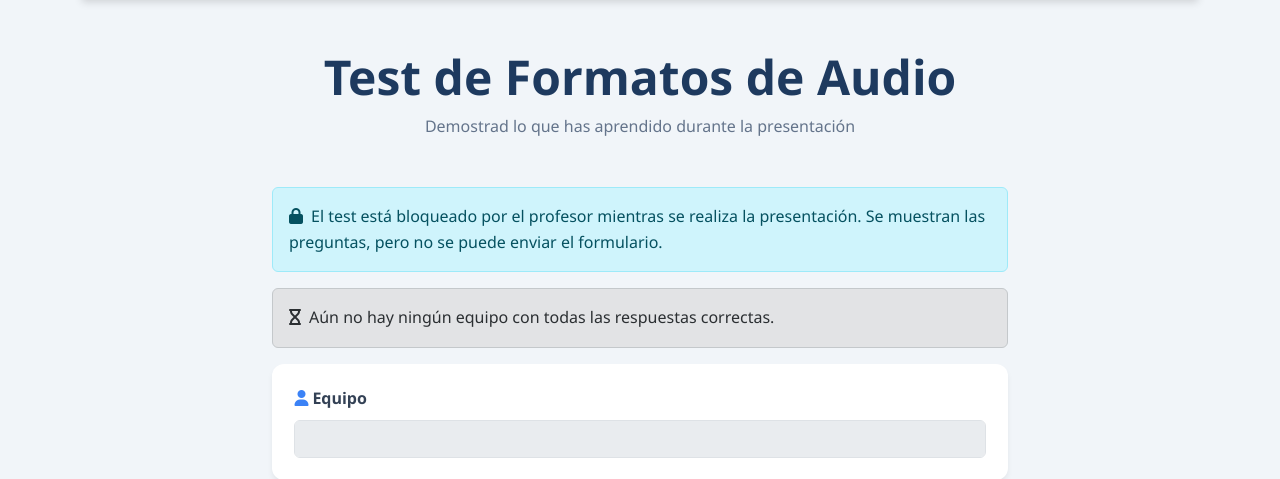
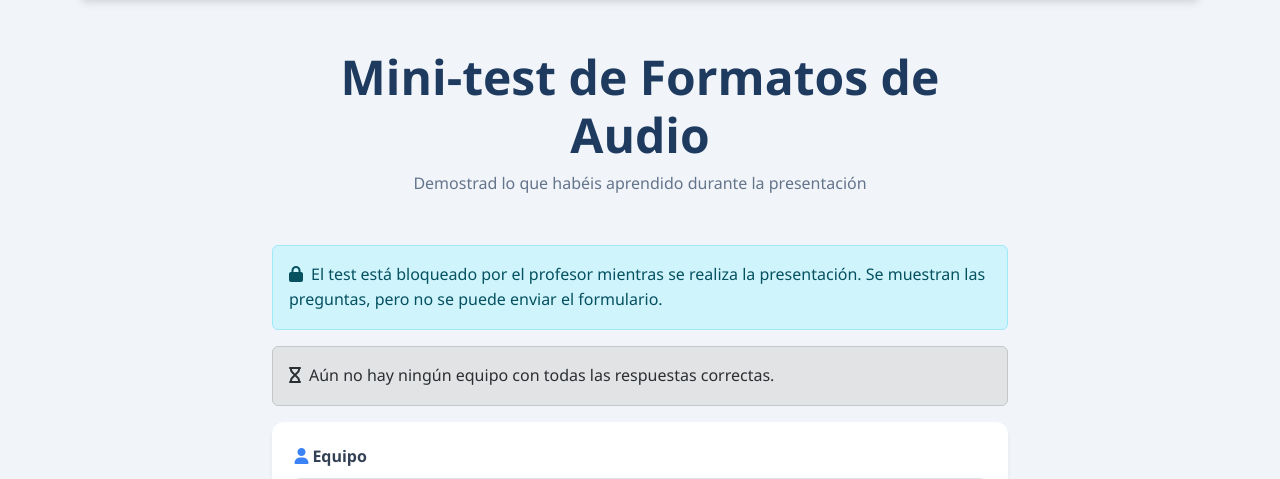
Before and after one commit to cgarciap58/proyecto_conversion_audio, a PHP site: page /test.php in a window 1280 px wide. Shown: the part 58-537 px from the top of the page. Run offline with PHP 8.4, Linux system fonts and the light colour scheme; data comes from the database, SQL or seed files in the repository; data that the repository does not hold is empty.

```diff
--- a/src/generar_respuesta_oficial.php
+++ b/generar_respuesta_oficial.php
@@ -1,4 +1,4 @@
-<?php
+<!-- <?php
 
 declare(strict_types=1);
 
@@ -100,4 +100,4 @@ function connectDatabase(): mysqli
 
     fwrite(STDERR, "No se pudo conectar a MySQL con ninguna configuración conocida.\n");
     exit(1);
-}
+} -->
--- a/src/activar_test.php
+++ b/src/activar_test.php
@@ -43,7 +43,7 @@ if ($mysqli) {
 ?>
 
 <h2 class="mt-4">Activar test</h2>
-<p class="text-muted">Introduce la contraseña/PIN del profesor para desbloquear el test para la clase.</p>
+<p class="text-muted">Introduce la contraseña para desbloquear el test para la clase.</p>
 
 <?php if ($feedback): ?>
   <div class="alert alert-<?= htmlspecialchars($feedback['type'], ENT_QUOTES, 'UTF-8') ?>">
@@ -53,7 +53,7 @@ if ($mysqli) {
 
 <form method="POST" class="mt-3" autocomplete="off">
   <div class="mb-3 col-md-4">
-    <label for="admin_pin" class="form-label">Contraseña/PIN del profesor</label>
+    <label for="admin_pin" class="form-label">Contraseña</label>
     <input id="admin_pin" name="admin_pin" type="password" class="form-control" required>
   </div>
 
--- a/src/header.php
+++ b/src/header.php
@@ -30,7 +30,7 @@ if ($mysqliHeader) {
         <li class="nav-item">
           <?php if ($testEnabled): ?>
             <a href="test.php" class="btn btn-sm btn-success">
-              <i class="fa-solid fa-circle-check me-1"></i>Test
+              <i class="fa-solid fa-circle-check me-1"></i>Secreto
             </a>
           <?php else: ?>
             <button class="btn btn-sm btn-secondary" disabled title="Disponible al terminar la presentación">
--- a/src/test.php
+++ b/src/test.php
@@ -48,8 +48,8 @@
 <div class="container mt-5 mb-5" style="max-width: 760px;">
 
   <header class="text-center mb-5">
-    <h1 class="display-5 fw-bold" style="color: var(--azul-oscuro);">Test de Formatos de Audio</h1>
-    <p style="color: var(--gris-suave);">Demostrad lo que has aprendido durante la presentación</p>
+    <h1 class="display-5 fw-bold" style="color: var(--azul-oscuro);">Mini-test de Formatos de Audio</h1>
+    <p style="color: var(--gris-suave);">Demostrad lo que habéis aprendido durante la presentación</p>
   </header>
 
 <?php
```
